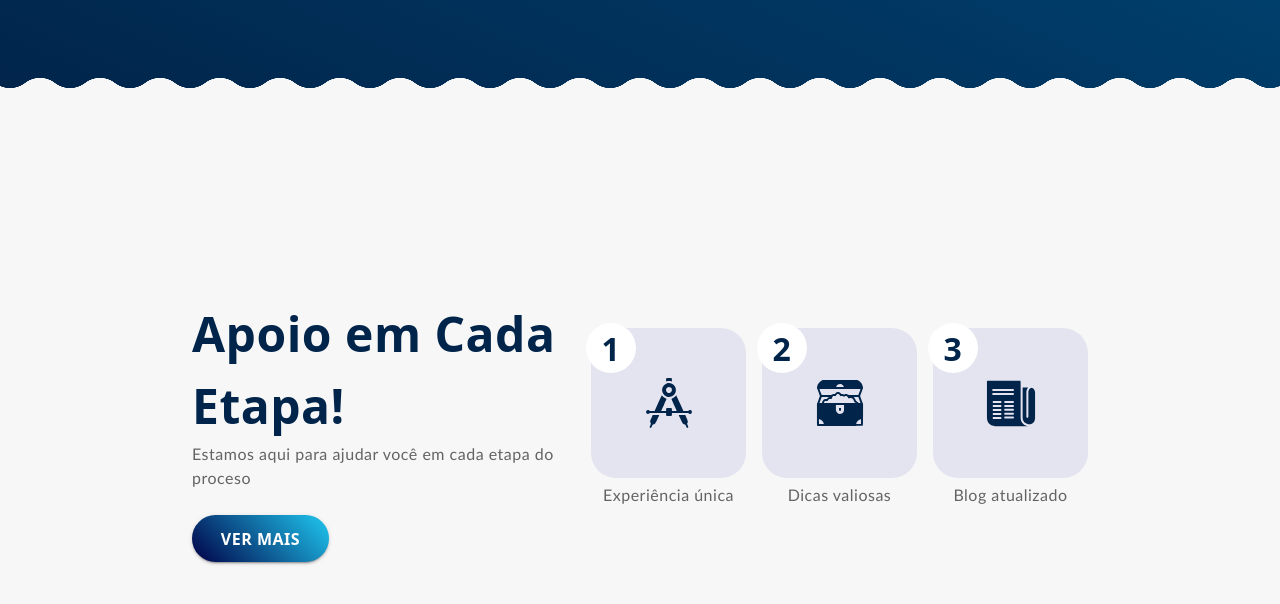
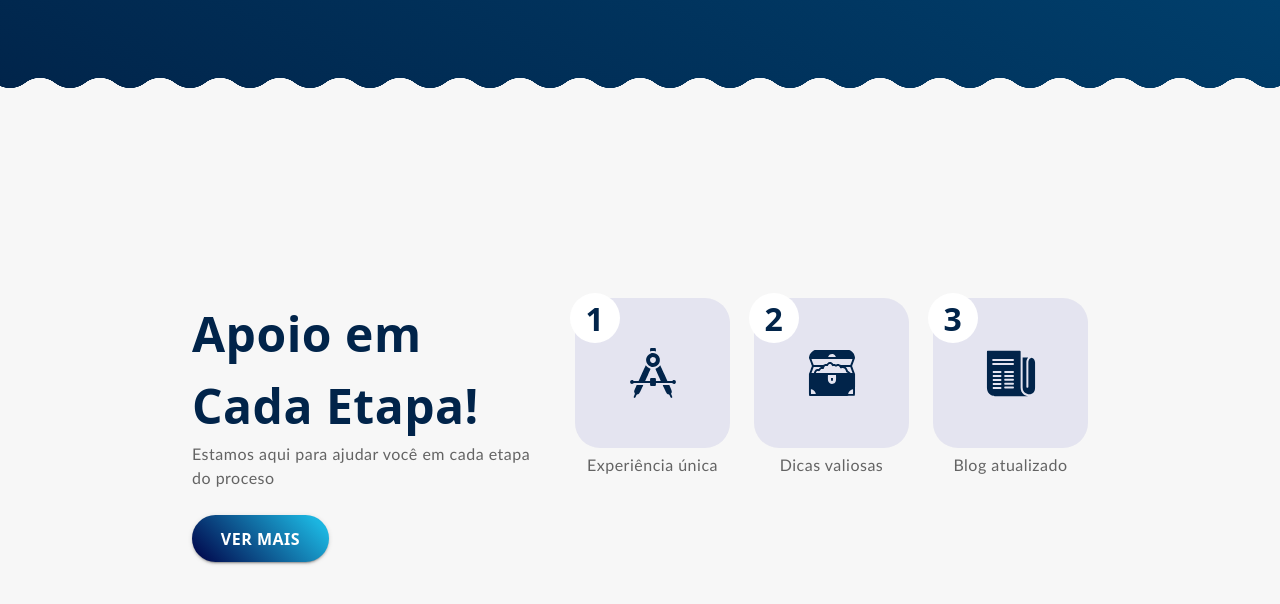
Before and after one commit to lucasdef15/maple-visa-guide, a React (Vite) app in the folder client/: page / in a window 1280 px wide. Shown: the part 1461-2065 px from the top of the page. Built offline with nearby package versions, Linux system fonts and the light colour scheme; a web font is replaced by a local one.

Commit message:
fix: lading page responsiveness

```diff
--- a/client/src/components/header/MobileNav/MobileNavBar.tsx
+++ b/client/src/components/header/MobileNav/MobileNavBar.tsx
@@ -32,7 +32,6 @@ const sidebar = {
 
 const MobileNav = styled(Stack)(() => ({
   width: '100%',
-  height: '15vh',
   justifyContent: 'center',
   paddingBlock: '1.5rem',
   background: '#f7f7f7dd',
--- a/client/src/components/videoSection/VideoSection.tsx
+++ b/client/src/components/videoSection/VideoSection.tsx
@@ -79,7 +79,7 @@ export default function VideoSection() {
     <StyledSection className='spacing'>
       <Stack
         direction={{ xs: 'column', md: 'column', lg: 'row' }}
-        spacing={[10, 2]}
+        spacing={[5, 3]}
         justifyContent='space-between'
       >
         <Stack justifyContent='space-between'>
@@ -103,15 +103,14 @@ export default function VideoSection() {
         <Stack
           direction='row'
           justifyContent='center'
-          spacing={2}
+          spacing={3}
           sx={{
             zIndex: -1,
             whiteSpace: 'nowrap',
             fontSize: { xs: '13px', sm: '16px' },
-            mt: { sm: '30px !important', md: '' },
           }}
         >
-          <Stack alignItems='center' sx={{}}>
+          <Stack alignItems='center'>
             <StyledCard>
               <img src={experiencia} alt='experiencia' />
             </StyledCard>
```
